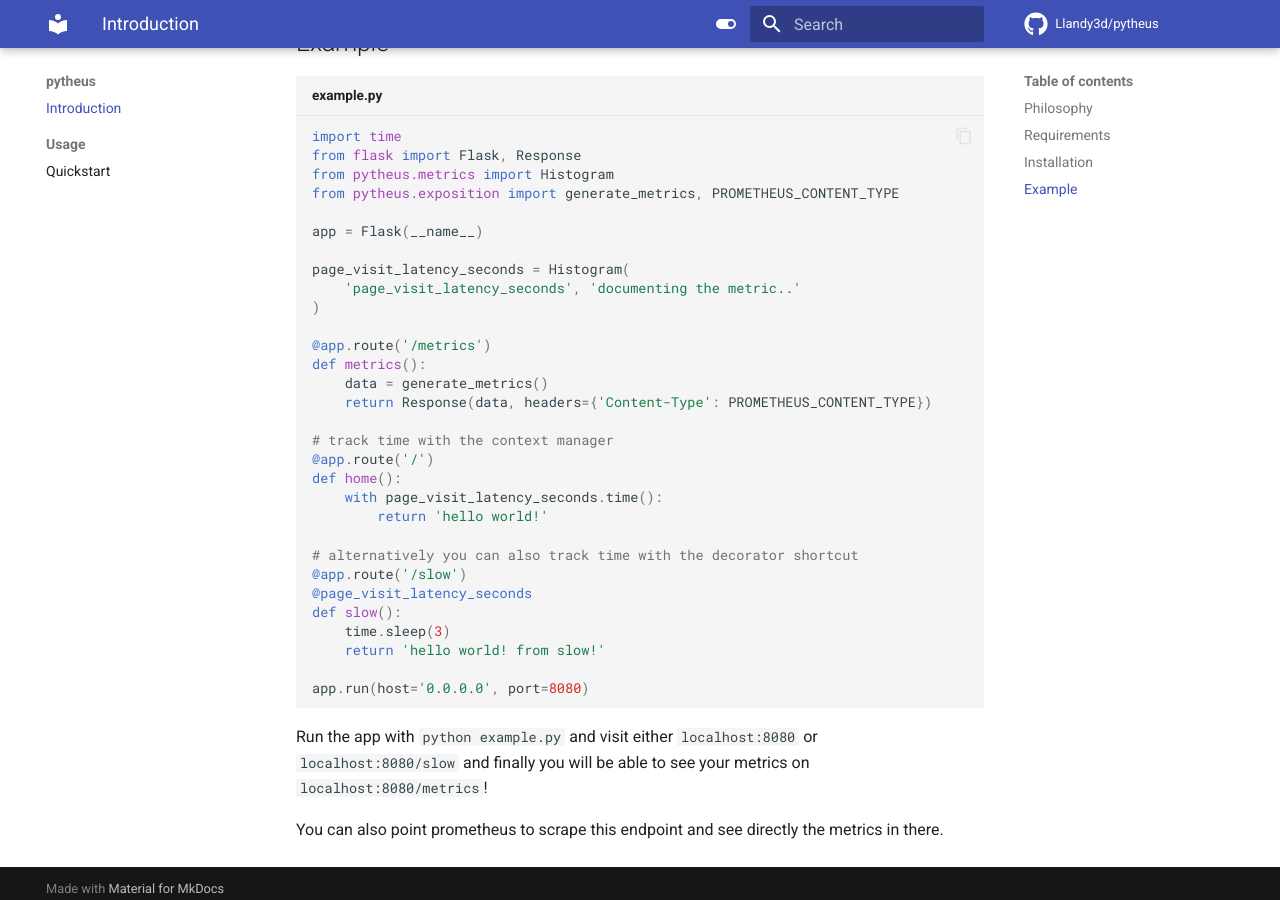
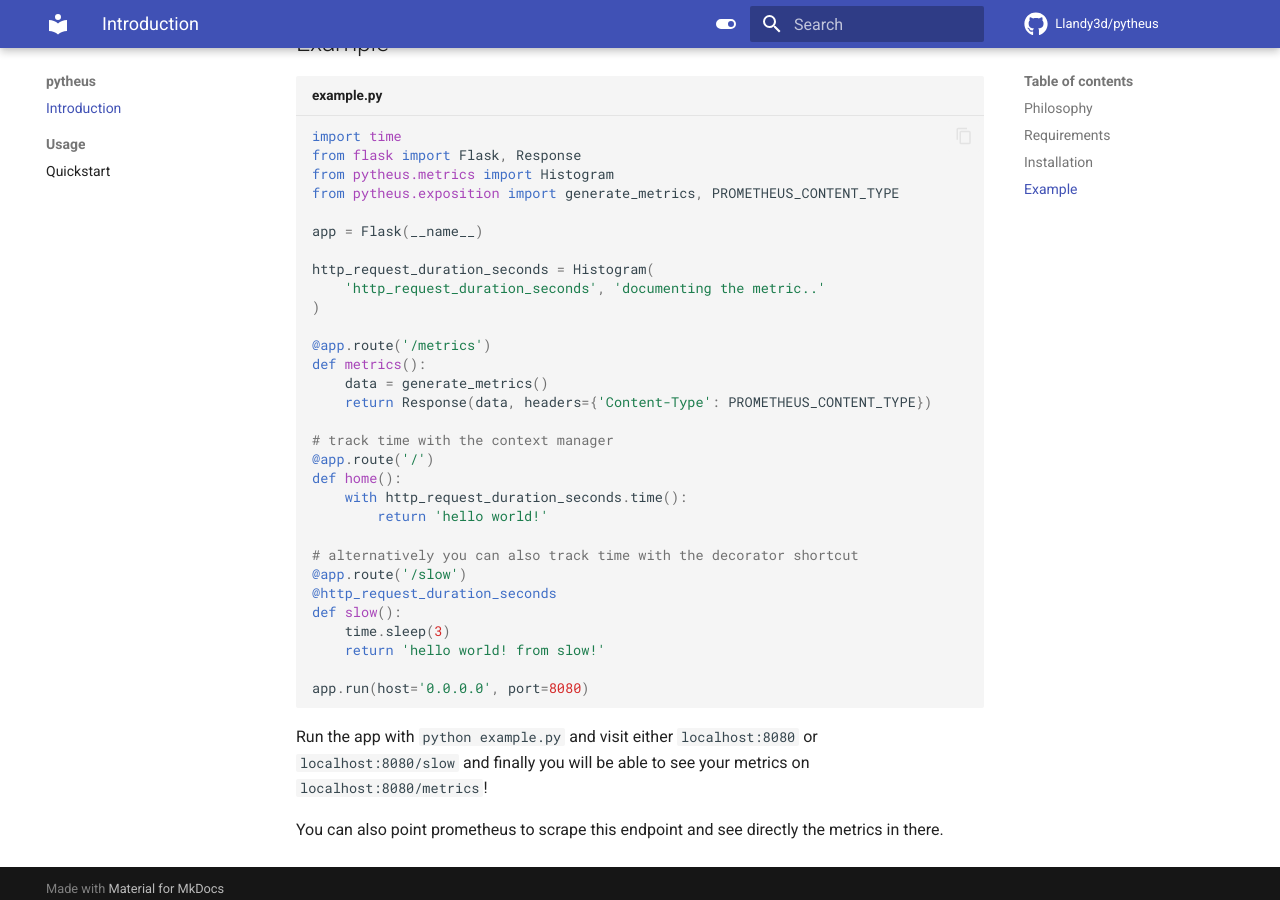
Before and after one commit to Llandy3d/pytheus, an MkDocs documentation site: the page built from docs/index.md, in a window 1280 px wide and 900 px high, scrolled down 1907 px. Built offline with MkDocs 1.6.1 and Material for MkDocs 9.7.7, drawn with Linux system fonts in a browser that asks for light colours; comment, search, counter and statistics services are not loaded.

Commit message:
fix introductory example

```diff
--- a/docs/index.md
+++ b/docs/index.md
@@ -66,8 +66,8 @@ from pytheus.exposition import generate_metrics, PROMETHEUS_CONTENT_TYPE
 
 app = Flask(__name__)
 
-page_visit_latency_seconds = Histogram(
-    'page_visit_latency_seconds', 'documenting the metric..'
+http_request_duration_seconds = Histogram(
+    'http_request_duration_seconds', 'documenting the metric..'
 )
 
 @app.route('/metrics')
@@ -78,12 +78,12 @@ def metrics():
 # track time with the context manager
 @app.route('/')
 def home():
-    with page_visit_latency_seconds.time():
+    with http_request_duration_seconds.time():
         return 'hello world!'
 
 # alternatively you can also track time with the decorator shortcut
 @app.route('/slow')
-@page_visit_latency_seconds
+@http_request_duration_seconds
 def slow():
     time.sleep(3)
     return 'hello world! from slow!'
```
